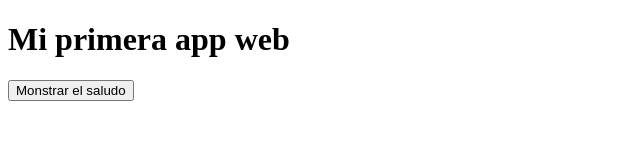
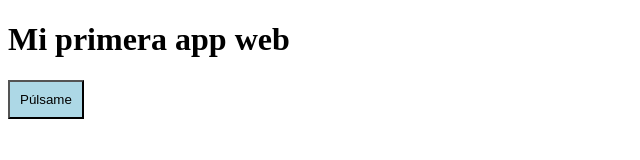
Before and after one commit to NereaSanchez77/SDAW_3546, a website: page index.html in a window 1280 px wide. Shown: the whole page, without its empty margins (0-640 px from the left). Drawn offline with Linux system fonts and the light colour scheme.

Commit message:
Feat: Cambia el color del botón

```diff
--- a/index.html
+++ b/index.html
@@ -6,7 +6,9 @@
 </head>
 <body>
     <h1>Mi primera app web</h1>
-    <button onclick="saludar()">Monstrar el saludo</button>
+    <button id="myButton" style="background-color: lightblue; padding: 10px;" onclick="saludar()">
+    Púlsame
+</button>
 
     <script src="script.js"></script>
 </body>
```
